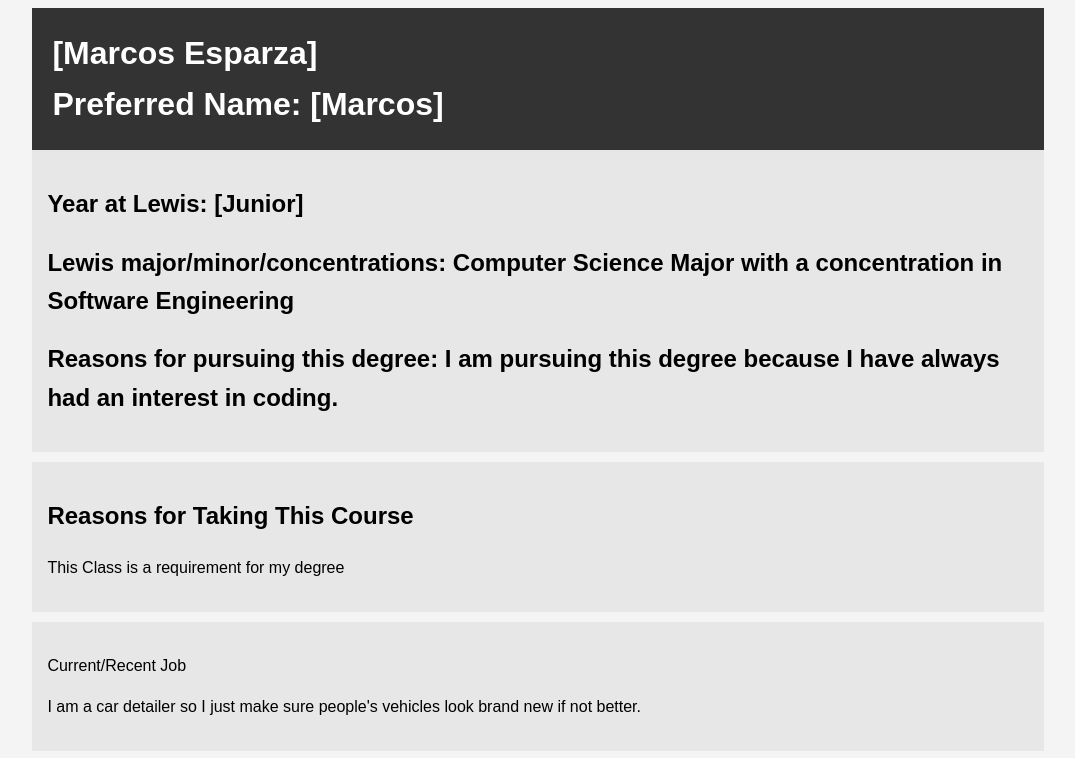
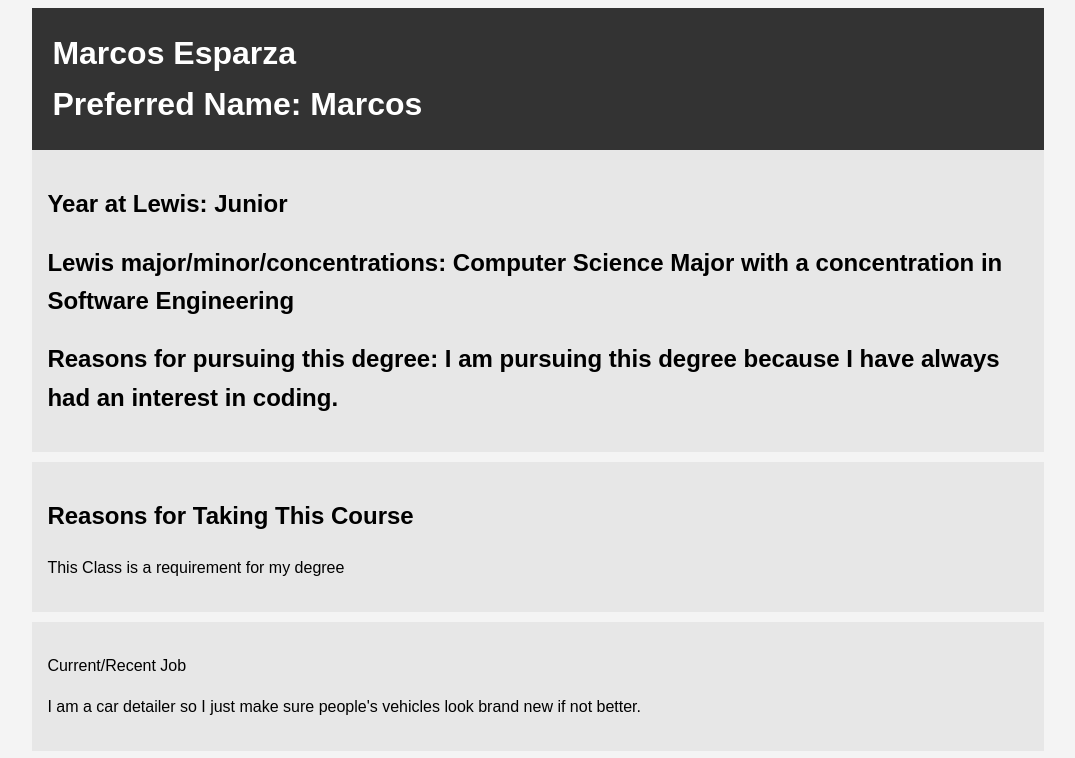
Before and after one commit to mesparza0/me, a plain HTML site: page index.html in a window 1280 px wide. Shown: the top 758 px of the page, without its empty margins (102-1177 px from the left). Drawn offline with Linux system fonts and the light colour scheme.

Commit message:
Update index.html

```diff
--- a/index.html
+++ b/index.html
@@ -31,12 +31,12 @@
 <body>
     <div class="container">
         <header class="main-info">
-            <h1>[Marcos Esparza]</h1>
-            <h1>Preferred Name: [Marcos]</h1>
+            <h1>Marcos Esparza</h1>
+            <h1>Preferred Name: Marcos</h1>
         </header>
 
         <section class="lewis">
-			<h2>Year at Lewis: [Junior]</h2>
+			<h2>Year at Lewis: Junior</h2>
 			<h2>Lewis major/minor/concentrations: Computer Science Major with a concentration in Software Engineering</h2>
 			<h2>Reasons for pursuing this degree: I am pursuing this degree because I have always had an interest in coding. </h2>
         </section>
```
